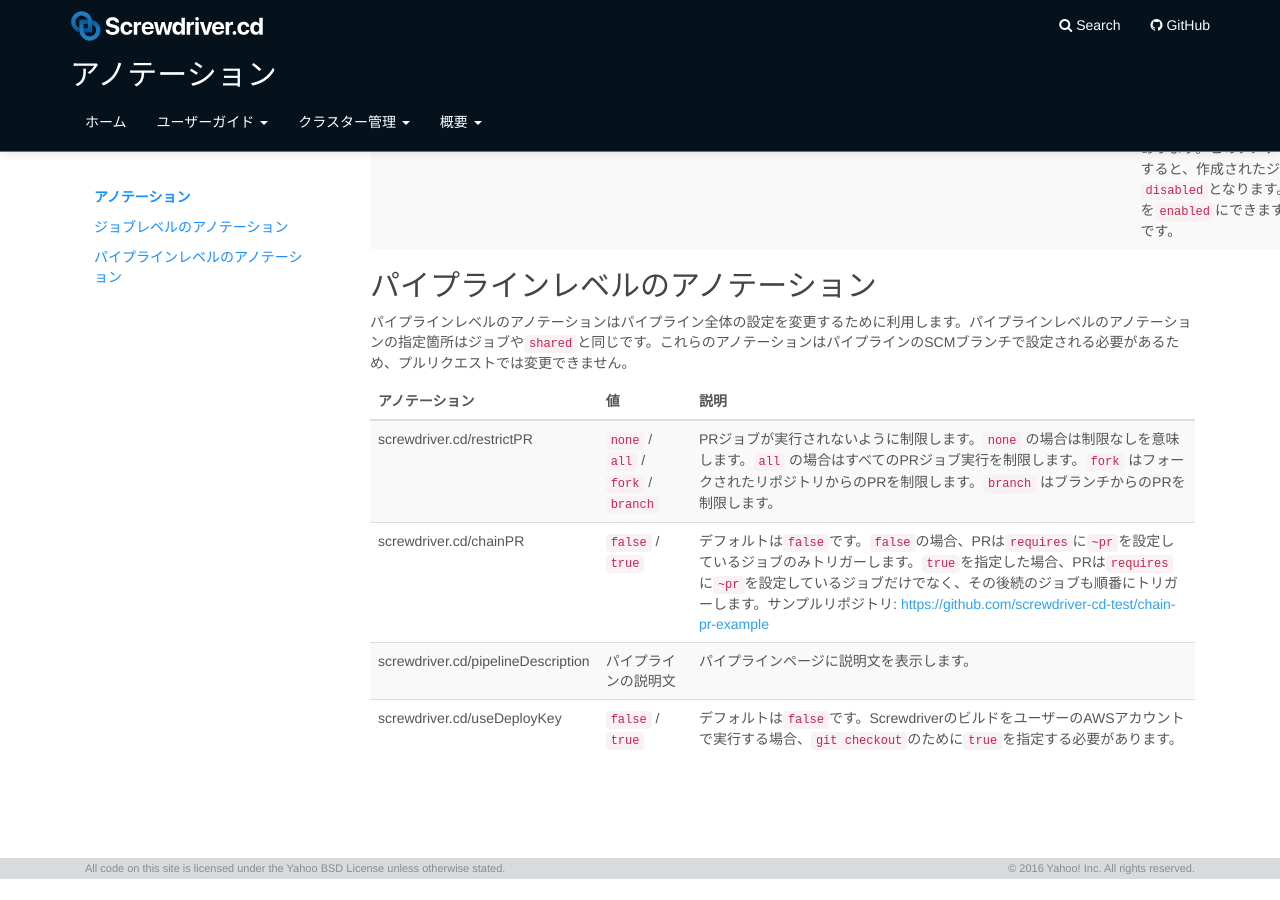
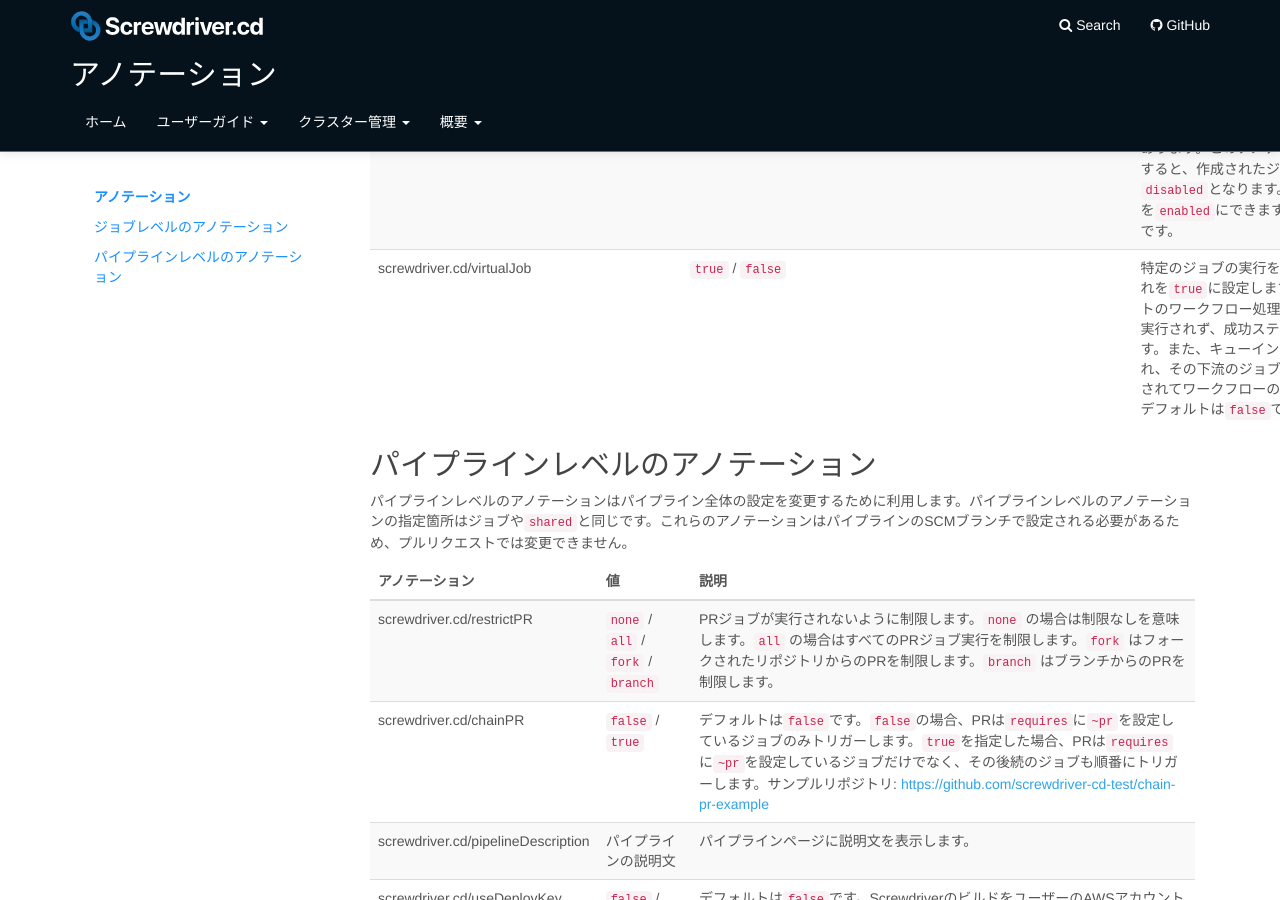
Before and after one commit to screwdriver-cd/guide, a Jekyll site: the page built from docs/ja/user-guide/configuration/annotations.md, in a window 1280 px wide and 900 px high, scrolled down 3176 px. Built offline with Jekyll 4.4.1, drawn with Linux system fonts in a browser that asks for light colours; before the commit the page ends 4055 px from its top, so only the background shows below that.

Commit message:
Update annotations.md

```diff
--- a/docs/ja/user-guide/configuration/annotations.md
+++ b/docs/ja/user-guide/configuration/annotations.md
@@ -63,6 +63,7 @@ jobs:
 | screwdriver.cd/blockedBySameJob | `true` / `false` | これが`false`に設定されていると、指定の待ち時間後に同一ジョブのビルドが同時に実行できるようになります。デフォルトの待ち時間は`'5'`分で、`screwdriver.cd/blockedBySameJobWaitTime`アノテーションで変更することができます。 |
 | screwdriver.cd/blockedBySameJobWaitTime | 時間(分) | 同一ジョブのビルドを同時実行する際に発生する待ち時間を設定できます。デフォルトの待ち時間は`'5'`分です。 |
 | screwdriver.cd/jobDisabledByDefault | `true` / `false` | 定期的にビルドが実行されているパイプラインがfork・コピーされた際に、fork先でビルドが定期的に実行されることを防ぎたい場合があります。このアノテーションを`true`に設定すると、作成されたジョブははじめ`disabled`となります。ユーザはUIからジョブを`enabled`にできます。デフォルトは`false`です。 |
+| screwdriver.cd/virtualJob | `true` / `false` | 特定のジョブの実行をスキップするには、これを`true`に設定します。これにより、イベントのワークフロー処理中にこれらのジョブは実行されず、成功ステータスで処理が進みます。また、キューイングと実行もスキップされ、その下流のジョブのビルドがすぐに作成されてワークフローの処理が続行されます。デフォルトは`false`です。 |
 
 ## パイプラインレベルのアノテーション
 
```
